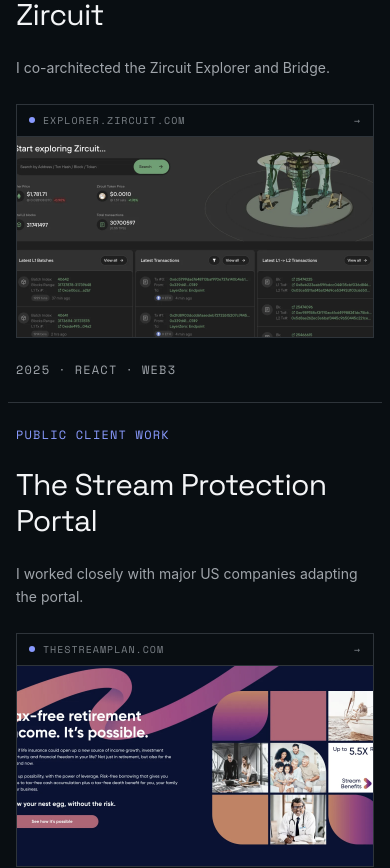
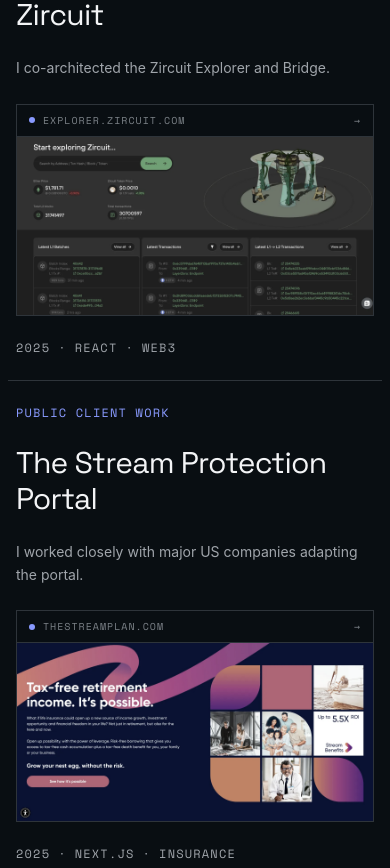
Before and after one commit to filipcodes/portfolio-2026, a React (Vite) app: page / in a window 390 px wide. Shown: the part 1140-2008 px from the top of the page. Built offline with nearby package versions, Linux system fonts and the light colour scheme.

Commit message:
fix: aspect ratio on mobile devices

```diff
--- a/src/MediaImage.tsx
+++ b/src/MediaImage.tsx
@@ -34,7 +34,7 @@
         src={src}
         alt={alt}
         loading='lazy'
-        className='aspect-video w-full object-cover object-top saturate-[0.65] md:aspect-auto md:h-80'
+        className='aspect-2/1 w-full object-cover object-top saturate-[0.65] md:aspect-auto md:h-80'
       />
     </figure>
   )
```
